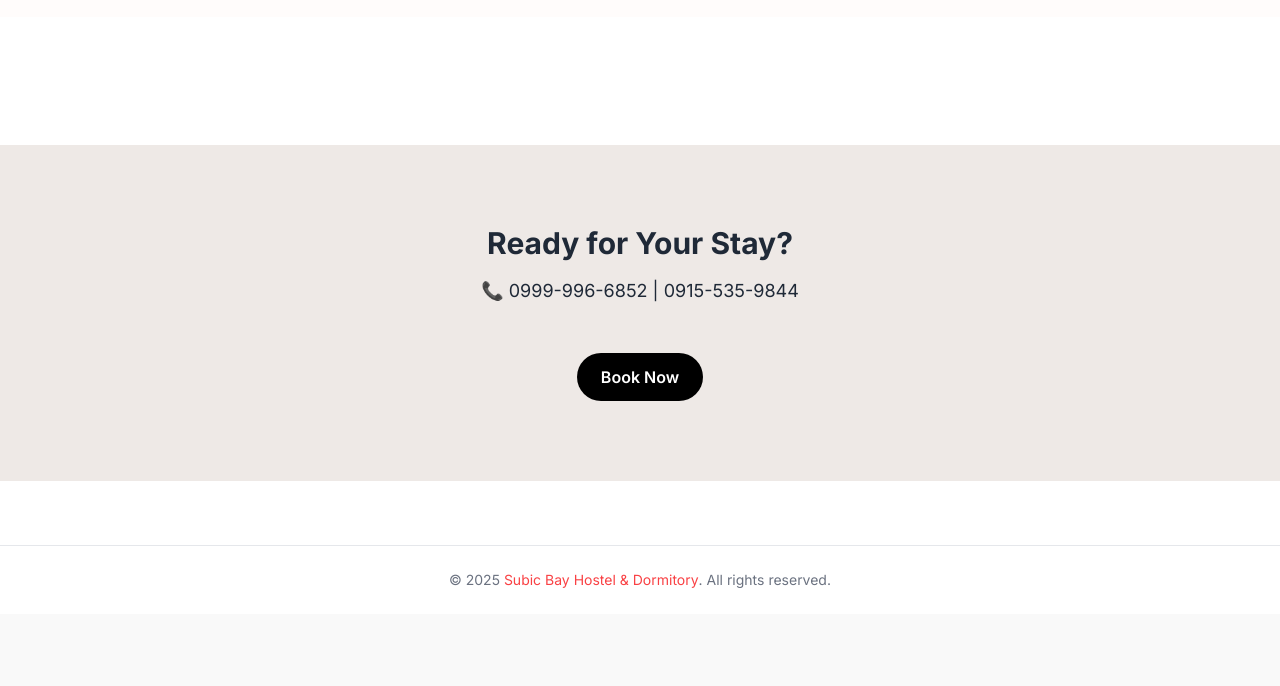
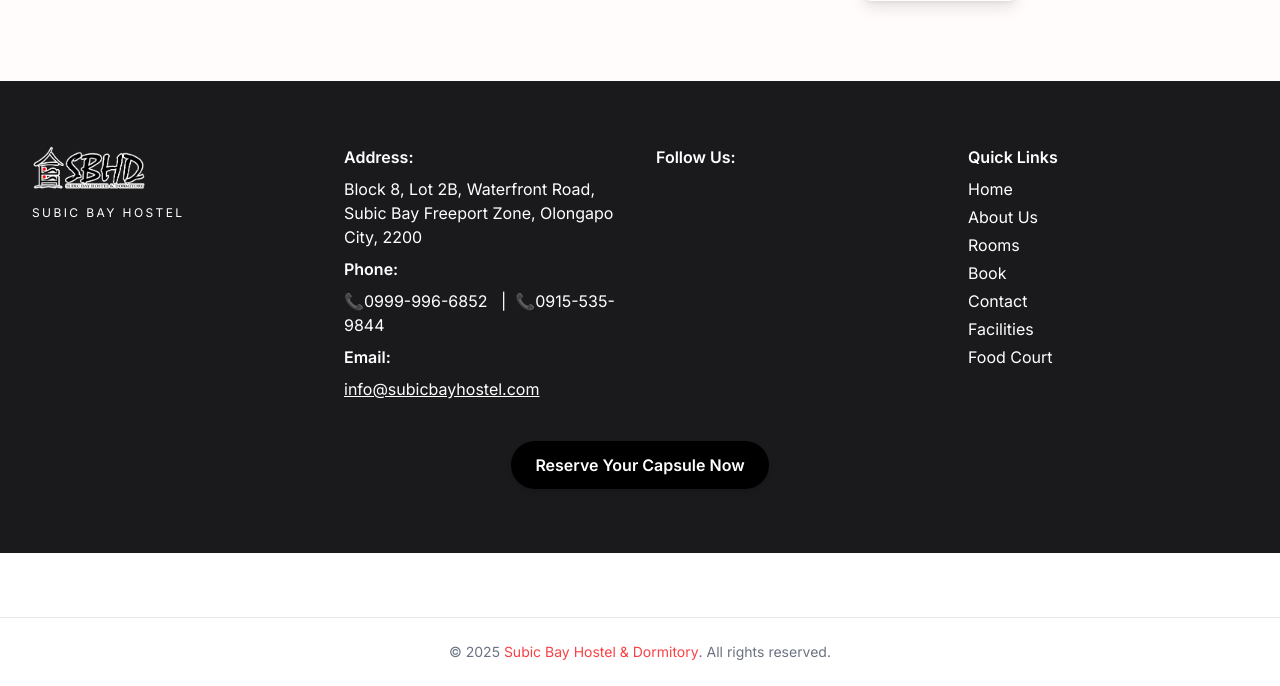
Before and after one commit to Jomzzzzz/Benefic-C, a PHP site: page /facilities.php in a window 1280 px wide. Shown: the part 2855-3541 px from the top of the page. Before the commit the page ends 3443 px from the top, so only its background shows below. Run offline with PHP 8.4, Linux system fonts and the light colour scheme; some libraries are stand-ins or nearby versions.

Commit message:
Update facilities.php

```diff
--- a/facilities.php
+++ b/facilities.php
@@ -21,7 +21,7 @@
 <main class="space-y-32">
 
   <!-- FACILITIES Hero -->
-  <section class="relative py-32 text-center bg-cover bg-center lightbox-bg"
+  <section class="relative py-40 text-center bg-cover bg-center lightbox-bg"
            style="background-image:url('assets/images/facilities/lobby1.jpg');" data-aos="fade-down">
     <div class="absolute inset-0 bg-black/30"></div>
     <div class="relative z-10 max-w-4xl mx-auto px-6 text-white">
@@ -136,21 +136,9 @@
 
   </section>
 
-  <!-- Call-to-Action Footer -->
-  <section class="py-20 bg-[#EEE9E6] text-center">
-    <div class="max-w-4xl mx-auto px-6">
-      <h2 class="text-3xl font-bold mb-4">Ready for Your Stay?</h2>
-      <p class="text-lg mb-6">📞 0999-996-6852 | 0915-535-9844</p>
-      <div class="flex justify-center gap-6 text-2xl mb-6">
-        <a href="https://www.facebook.com/subicbay.hostelanddormitory.33" aria-label="Facebook" class="hover:text-[#DF5219]"><i class="fi fi-brands-facebook"></i></a>
-        <a href="https://www.tiktok.com/@subicbayhostel" aria-label="TikTok" class="hover:text-[#DF5219]"><i class="fi fi-brands-tik-tok"></i></a>
-        <a href="https://www.instagram.com/subicbayhostelanddormitory/" aria-label="Instagram" class="hover:text-[#DF5219]"><i class="fi fi-brands-instagram"></i></a>
-      </div>
-      <a href="book.php" class="inline-block bg-black text-white px-6 py-3 rounded-full font-semibold hover:scale-105 transition">Book Now</a>
-    </div>
-  </section>
+</main>
 
-</main>
+<?php include('includes/cta.php'); ?>
 
 <script>
   AOS.init({
```
